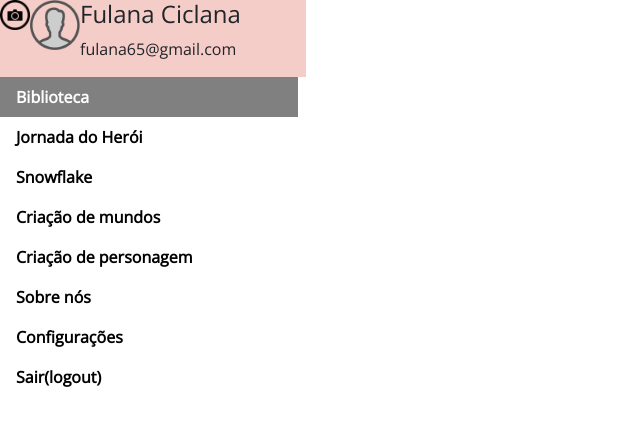
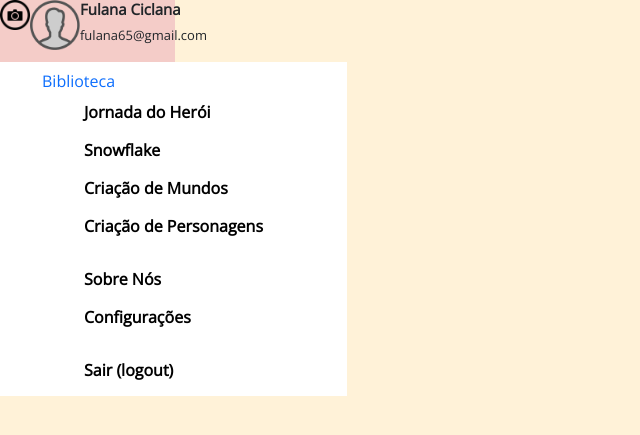
Before and after one commit to RaianeMiranda/Docks_PI, a PHP site: page /navbar_vertical.php in a window 1280 px wide. Shown: the top 435 px of the page, without its empty margins (0-640 px from the left). Run offline with PHP 8.4, Linux system fonts and the light colour scheme.

Commit message:
adicionando tipografia e mudanças no navbar-vertical

```diff
--- a/assets/css/navbar.css
+++ b/assets/css/navbar.css
@@ -3,17 +3,41 @@
     font-family: "Open Sans", sans-serif;
     background-color:transparent;
 }
-a{
+button.nav-link{
     color: black;
     font-weight:bolder;
     background-color:transparent;
+    text-align:left;
    }
-a:hover{
+   button.nav-link:hover{
     color:black;
+}
+button#v-pills-home-tab2.nav-link{
+    margin-bottom: 15px;
+}
+button#v-pills-settings-tab1.nav-link{
+    margin-bottom:15px;
+}
+button#v-pills-settings-tab3.nav-link{
+    margin-bottom:15px;
 }
 .nav-pills .nav-link.active, .nav-pills .show>.nav-link {
     color: white;
     background-color: grey;
+}
+div#v-pills-tab.nav.flex-column.nav-pills.me-3{
+    background-color:white;
+}
+.nav {
+    --bs-nav-link-padding-x: 42px;
+    --bs-nav-link-padding-y: 7px;
+    --bs-nav-link-font-weight: ;
+    --bs-nav-link-disabled-color: #6c757d;
+    display: flex;
+    flex-wrap: wrap;
+    padding-left: 0;
+    margin-bottom: 0;
+    list-style: none;
 }
 .nav-pills .nav-link{
     border-radius:0px;
@@ -29,7 +53,7 @@
 }
 .nav-cabecalho{
     background-color: #F4CCC8;
-    max-width: 23.87%;
+    max-width: 13.7%;
 }
 div.nome-usuario{
     display: flex;
@@ -38,3 +62,13 @@
 .container-perfil{
     display: flex;
 }
+button.nav-link{
+    text-align:left;
+}
+.nome-fulana{
+    font-size:15px;
+    font-weight: bolder;
+}
+.email-fulana{
+    font-size:13px;
+}
--- a/assets/css/style.css
+++ b/assets/css/style.css
@@ -93,3 +93,14 @@
     display: flex;
     align-items: center;
 }
+#btn-mobile{
+    display:none;
+}
+@media (max-width:600px){
+    #btn-mobile{
+        display:block;
+    }
+    .nav-cabecalho{
+        display:none;
+    }
+}
--- a/nav.php
+++ b/nav.php
@@ -2,7 +2,7 @@
     <div class="all-form">
         <div class="item">
             <div class="logo-nome">
-                <button>
+                <button id="btn-mobile">
                 <div class="menu-container">
                     <a href="#" class="container-menu-burger">
                         <i class="menu-burger">
--- a/navbar_vertical.php
+++ b/navbar_vertical.php
@@ -6,10 +6,12 @@
     <meta http-equiv="X-UA-Compatible" content="ie=edge">
     <title>Navbar</title>
 
-    <link rel="stylesheet" href="https://cdn.jsdelivr.net/npm/bootstrap@4.3.1/dist/css/bootstrap.min.css" integrity="sha384-ggOyR0iXCbMQv3Xipma34MD+dH/1fQ784/j6cY/iJTQUOhcWr7x9JvoRxT2MZw1T" crossorigin="anonymous">
+    <link href="https://cdn.jsdelivr.net/npm/bootstrap@5.2.1/dist/css/bootstrap.min.css" rel="stylesheet" integrity="sha384-iYQeCzEYFbKjA/T2uDLTpkwGzCiq6soy8tYaI1GyVh/UjpbCx/TYkiZhlZB6+fzT" crossorigin="anonymous">
     <link rel="stylesheet" href="assets/css/navbar.css">
+    <link rel="stylesheet" href="assets/css/style.css">
 </head>
 <body>
+  <div class="container-menu">
 <div class="nav-cabecalho">
         <div class="imagens">
         <div class="container-perfil">
@@ -18,30 +20,26 @@
         <img class="image2" src="assets/images/usuario.png" alt="">
         </div>
         <div class="nome-email">
-        <h4 class="nome">Fulana Ciclana</h4>
-        <p>fulana65@gmail.com</p>
+        <h4 class="nome-fulana">Fulana Ciclana</h4>
+        <p class="email-fulana">fulana65@gmail.com</p>
         </div>
         </div>
 </div>
-    </div>
-<div class="row">
-  <div class="col-3">
-    <div class="nav flex-column nav-pills" id="v-pills-tab" role="tablist" aria-orientation="vertical">
-      <a class="nav-link active" id="v-pills-home-tab" data-toggle="pill" href="#v-pills-biblioteca" role="tab" aria-controls="v-pills-home" aria-selected="true">Biblioteca</a>
-      <a class="nav-link" id="v-pills-profile-tab" data-toggle="pill" href="#v-pills-jornada_do_heroi" role="tab" aria-controls="v-pills-profile" aria-selected="false">Jornada do Herói</a>
-      <a class="nav-link" id="v-pills-messages-tab" data-toggle="pill" href="#v-pills-snowflake" role="tab" aria-controls="v-pills-messages" aria-selected="false">Snowflake</a>
-      <a class="nav-link" id="v-pills-settings-tab" data-toggle="pill" href="#v-pills-criacao_de_mundos" role="tab" aria-controls="v-pills-settings" aria-selected="false">Criação de mundos</a>
-      <a class="nav-link" id="v-pills-settings-tab" data-toggle="pill" href="#v-pills-criacao_de_personagem" role="tab" aria-controls="v-pills-settings" aria-selected="false">Criação de personagem</a>
-      <a class="nav-link" id="v-pills-settings-tab" data-toggle="pill" href="#v-pills-sobre_nos" role="tab" aria-controls="v-pills-settings" aria-selected="false">Sobre nós</a>
-      <a class="nav-link" id="v-pills-settings-tab" data-toggle="pill" href="configuracoes.php" role="tab" aria-controls="v-pills-settings" aria-selected="false">Configurações</a>
-      <a class="nav-link" id="v-pills-settings-tab" data-toggle="pill" href="#v-pills-settings" role="tab" aria-controls="v-pills-settings" aria-selected="false">Sair(logout)</a>
-    </div>
-  </div>
-
+</div>
+    <div class="d-flex align-items-start">
+  <div class="nav flex-column nav-pills me-3" id="v-pills-tab" role="tablist" aria-orientation="vertical">
+    <a class="nav-link" id="v-pills-home-tab2" data-bs-toggle="pill" data-bs-target="#v-pills-home" type="button" href="#v-pills-biblioteca" role="tab" aria-controls="v-pills-home" aria-selected="true">Biblioteca</button>
+    <button class="nav-link" id="v-pills-profile-tab" data-bs-toggle="pill" data-bs-target="#v-pills-profile" type="button" href="#v-pills-jornada_do_heroi" role="tab" aria-controls="v-pills-profile" aria-selected="false">Jornada do Herói</button>
+    <button class="nav-link" id="v-pills-messages-tab" data-bs-toggle="pill" data-bs-target="#v-pills-messages" type="button" href="#v-pills-snowflake" role="tab" aria-controls="v-pills-messages" aria-selected="false">Snowflake</button>
+    <button class="nav-link" id="v-pills-settings-tab" data-bs-toggle="pill" data-bs-target="#v-pills-settings" type="button" href="#v-pills-criacao_de_mundos" role="tab" aria-controls="v-pills-settings" aria-selected="false">Criação de Mundos</button>
+    <button class="nav-link" id="v-pills-settings-tab1" data-bs-toggle="pill" data-bs-target="#v-pills-settings" type="button" href="#v-pills-criacao_de_personagem" role="tab" aria-controls="v-pills-settings" aria-selected="false">Criação de Personagens</button>
+    <button class="nav-link" id="v-pills-settings-tab" data-bs-toggle="pill" data-bs-target="#v-pills-settings" type="button" href="#v-pills-sobre_nos" role="tab" aria-controls="v-pills-settings" aria-selected="false">Sobre Nós</button>
+    <button class="nav-link" id="v-pills-settings-tab3" data-bs-toggle="pill" data-bs-target="#v-pills-settings" type="button" href="#v-pills-configuracoes.php" role="tab" aria-controls="v-pills-settings" aria-selected="false">Configurações</button>
+    <button class="nav-link" id="v-pills-settings-tab" data-bs-toggle="pill" data-bs-target="#v-pills-settings" type="button" href="#v-pills-sair" role="tab" aria-controls="v-pills-settings" aria-selected="false">Sair (logout)</button>
   </div>
 </div>
-<script src="https://code.jquery.com/jquery-3.3.1.slim.min.js" integrity="sha384-q8i/X+965DzO0rT7abK41JStQIAqVgRVzpbzo5smXKp4YfRvH+8abtTE1Pi6jizo" crossorigin="anonymous"></script>
-<script src="https://cdn.jsdelivr.net/npm/popper.js@1.14.7/dist/umd/popper.min.js" integrity="sha384-UO2eT0CpHqdSJQ6hJty5KVphtPhzWj9WO1clHTMGa3JDZwrnQq4sF86dIHNDz0W1" crossorigin="anonymous"></script>
-<script src="https://cdn.jsdelivr.net/npm/bootstrap@4.3.1/dist/js/bootstrap.min.js" integrity="sha384-JjSmVgyd0p3pXB1rRibZUAYoIIy6OrQ6VrjIEaFf/nJGzIxFDsf4x0xIM+B07jRM" crossorigin="anonymous"></script>
+  </div>
+</div>
+<script src="https://cdn.jsdelivr.net/npm/bootstrap@5.2.1/dist/js/bootstrap.bundle.min.js" integrity="sha384-u1OknCvxWvY5kfmNBILK2hRnQC3Pr17a+RTT6rIHI7NnikvbZlHgTPOOmMi466C8" crossorigin="anonymous"></script>
 </body>
 </html>
```
Also changed, not shown: assets/css/configuracoes.css (+35 -19 lines), assets/css/tipografia.css (added, +16 -0 lines), configuracoes.php (+15 -2 lines), exemplo.php (+13 -6 lines), tipografia.php (added, +25 -0 lines).
